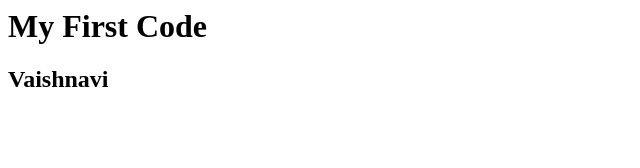
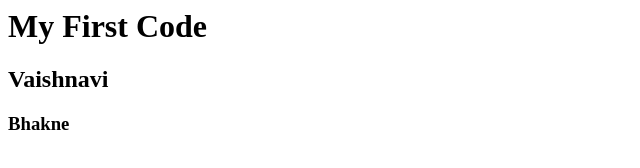
Before and after one commit to Vaishnavi-Bhakne/pskprojectapp, a plain HTML site: page pskapp/index.html in a window 1280 px wide. Shown: the full height of the page, 0-640 px from the left. Drawn offline with Linux system fonts and the light colour scheme.

Commit message:
added data

```diff
--- a/pskapp/index.html
+++ b/pskapp/index.html
@@ -1,2 +1,3 @@
 <h1>My First Code</h1>
 <h2>Vaishnavi</h2>
+<h3>Bhakne</h3>
```
